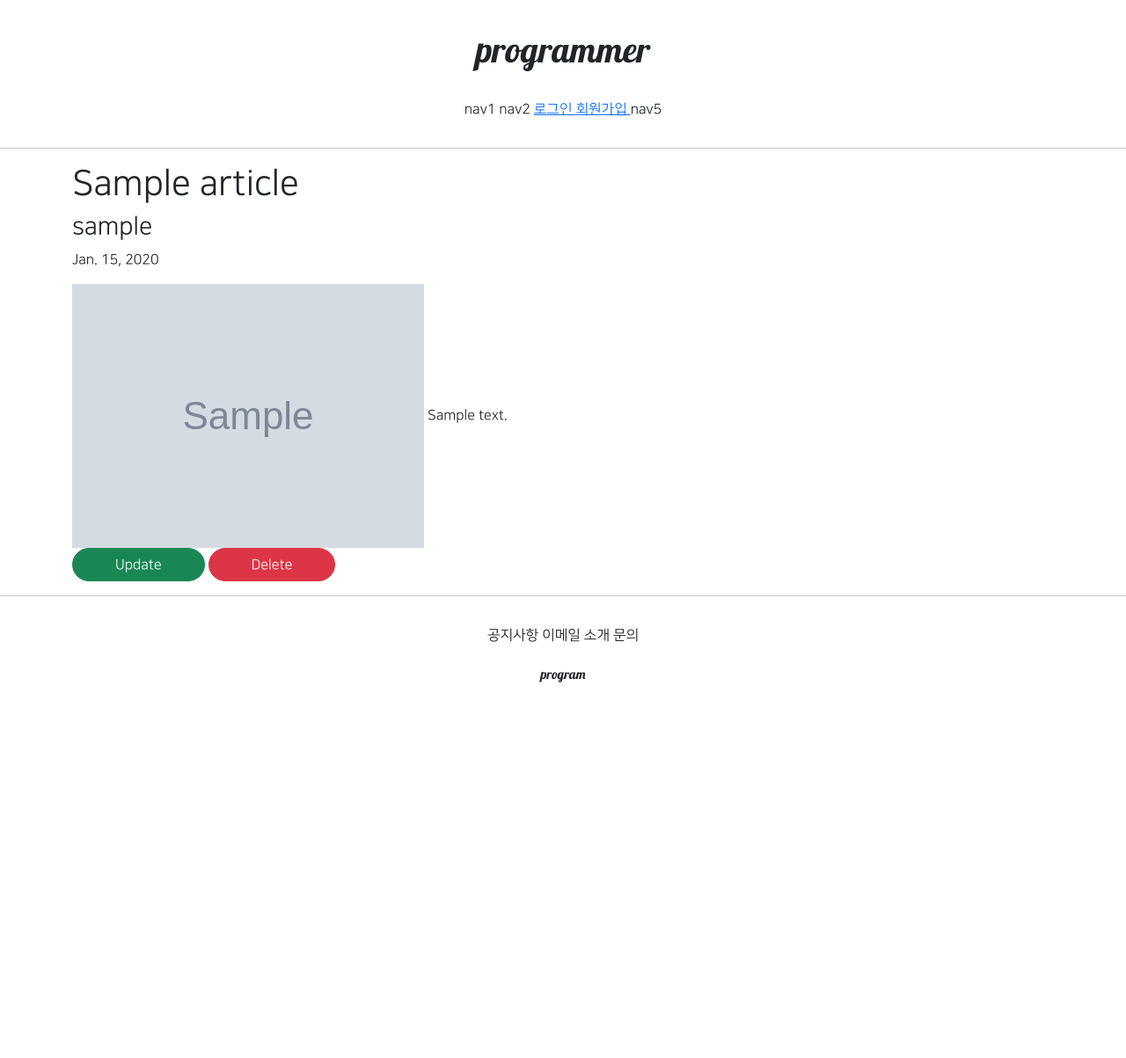
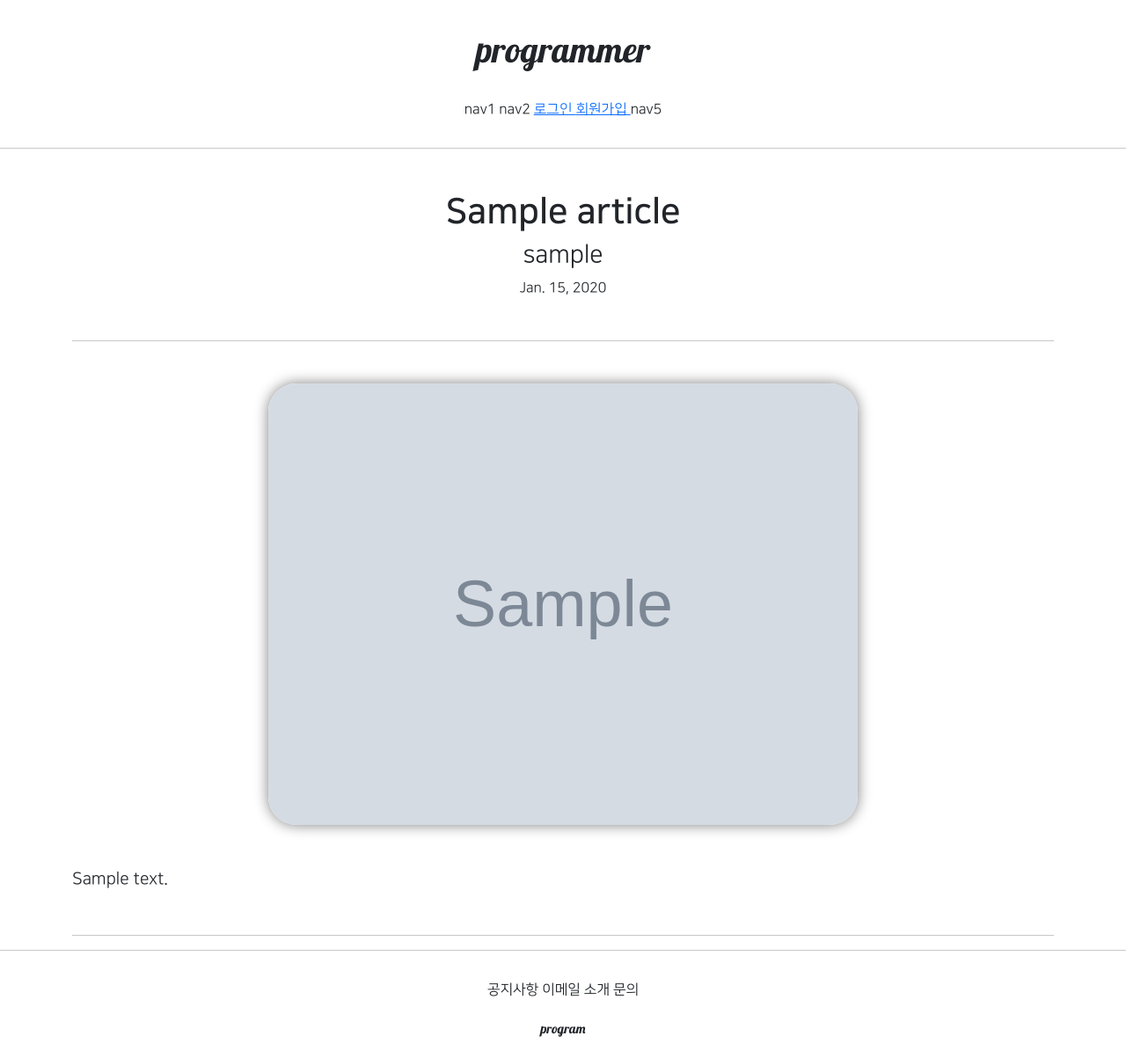
Before and after one commit to misojun50/git_mytest, a Django app: page /articles/detail/1 in a window 1280 px wide. Shown: the whole page at 88% size. Before the commit the page ends 776 px from the top, so only its background shows below. Run offline with Django 3.2, Linux system fonts and the light colour scheme; tables that the repository leaves empty hold one stand-in row (values such as "Sample post"); grey boxes marked "Sample" are stand-in pictures; parts of the project's set-up code (start-up, migrations or seed data) failed here and were passed over; some libraries are stand-ins or nearby versions.

Commit message:
8/5 commit2

```diff
--- a/articleapp/templates/articleapp/detail.html
+++ b/articleapp/templates/articleapp/detail.html
@@ -2,17 +2,25 @@
 
 {% block content %}
 
-    <div class="container">
-        <div>
+    <div class="container text-center">
+        <div class="my-5">
         {#  제목, 글쓴이, 작성일자   #}
-            <h1>{{ target_article.title }}</h1>
+            <h1 class="NNS_B">{{ target_article.title }}</h1>
             <h3>{{ target_article.writer.profile.nickname }}</h3>
             <p>{{ target_article.created_at }}</p>
         </div>
+
+        <hr class="my-5">
+
         <div>
         {#     게시글 대표 이미지, 게시글 내용 (+게시글 수정)       #}
-            <img src="{{ target_article.image.url }}" alt="">
-            {{ target_article.content }}
+            <img src="{{ target_article.image.url }}"
+                 class="article_image"
+                 alt="">
+            <div class="article_content my-5">
+                {{ target_article.content }}
+            </div>
+            {% if target_article.writer == user %}
             <div>
                 <a href="{% url 'articleapp:update' pk=target_article.pk %}" class="btn btn-success rounded-pill px-5">
                     Update
@@ -21,6 +29,12 @@
                     Delete
                 </a>
             </div>
+            {% endif %}
+        </div>
+
+        <hr>
+        <div>
+        {#    댓글내용, 댓글 작성        #}
         </div>
     </div>
 
--- a/static/base.css
+++ b/static/base.css
@@ -54,3 +54,15 @@
 .round_button:hover{
         color: dimgray;
 }
+
+.article_image{
+        width:60%;
+        border-radius: 2rem;
+        box-shadow: 0 0 1rem grey;
+}
+
+.article_content{
+        text-align: left;
+        font-size: 1.2rem;
+
+}
```
